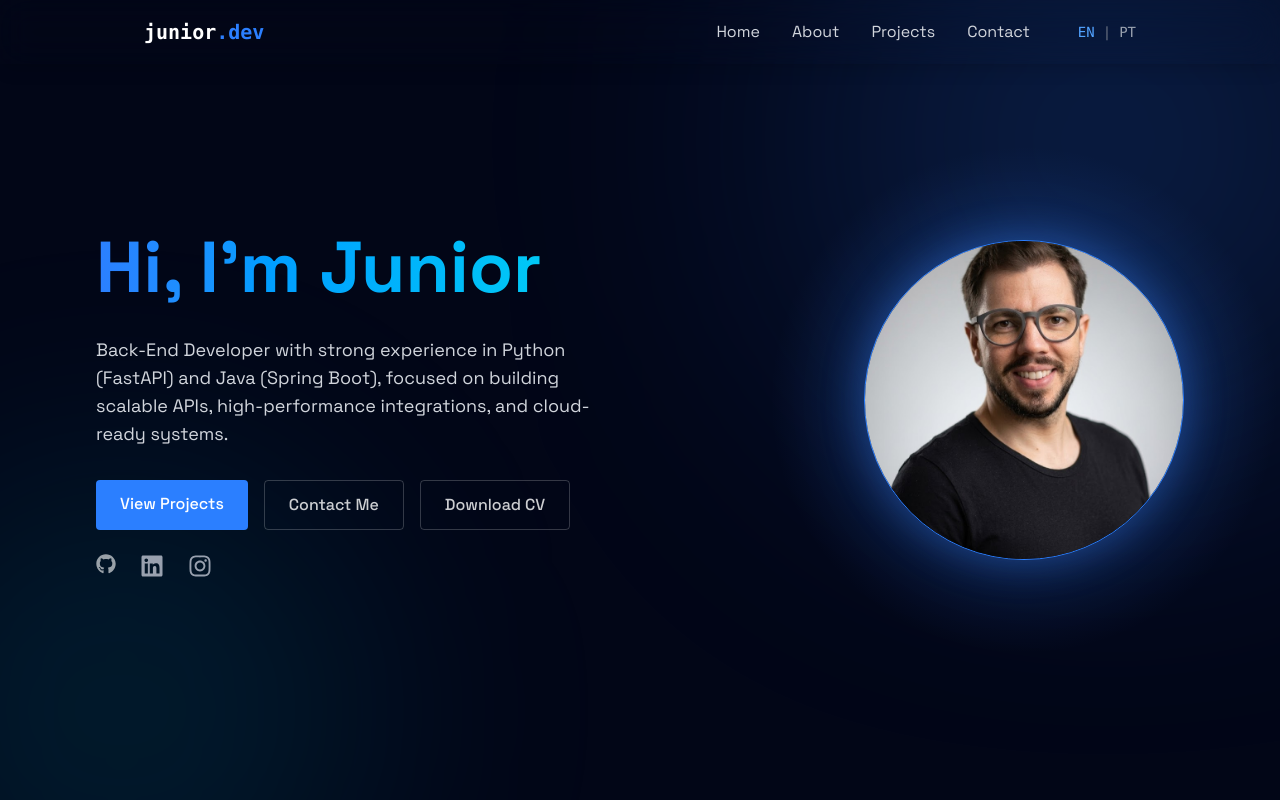
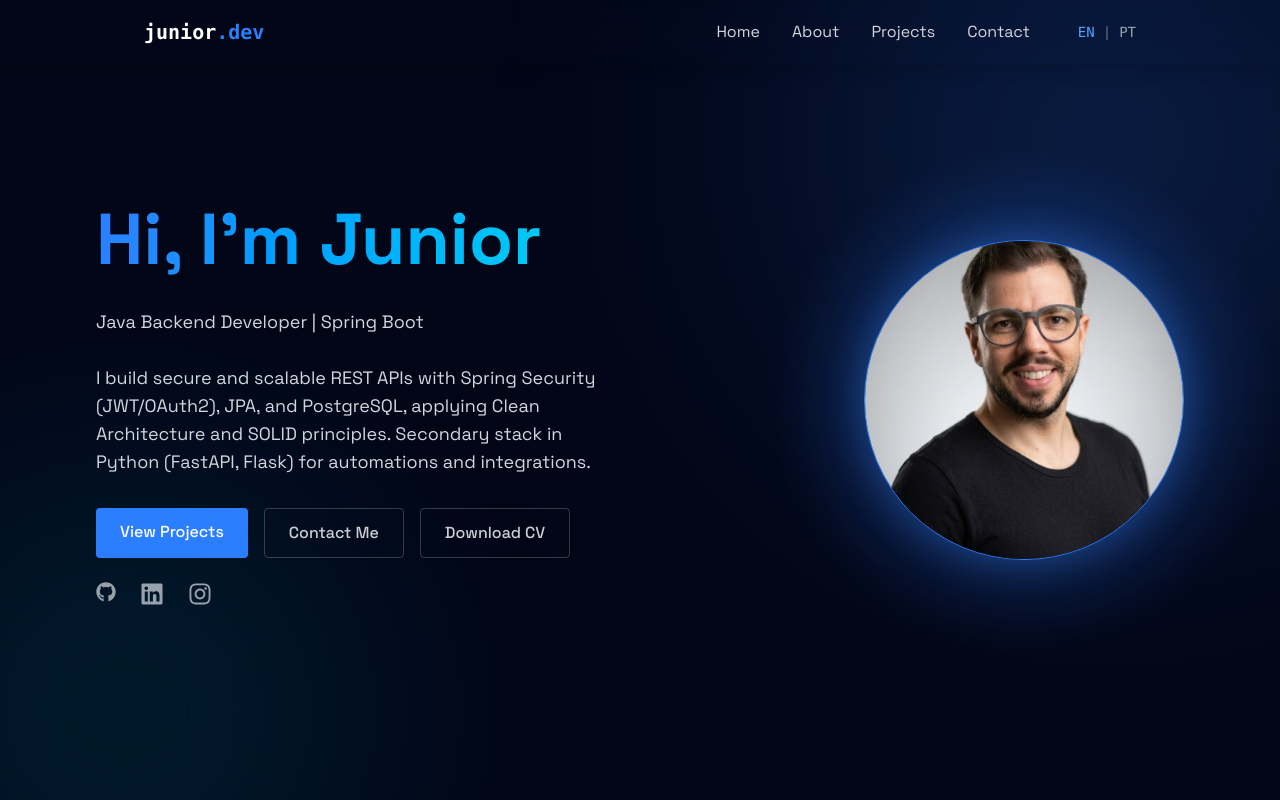
Before and after one commit to junior-bortolanza/portfolio-dev, a React (Vite) app: page / in a window 1280 px wide. Shown: the top 800 px of the page. Built offline with nearby package versions, Linux system fonts and the light colour scheme.

Commit message:
Fix: fixed my personal contact

```diff
--- a/src/components/sections/Contact.jsx
+++ b/src/components/sections/Contact.jsx
@@ -30,8 +30,8 @@ export const Contact = () => {
         });
       })
       .catch((error) => {
-        console.error("EmailJS error:", error);
-        alert(t("contact.error"));
+        console.error("EmailJS error:", JSON.stringify(error));
+        alert(t("contact.error") + "\n\nDetalhes: " + (error?.text || error?.message || JSON.stringify(error)));
       });
   };
 
--- a/src/components/sections/Home.jsx
+++ b/src/components/sections/Home.jsx
@@ -35,9 +35,8 @@ export const Home = () => {
             </h1>
 
 
-            <p className="text-gray-300 text-lg mb-8 max-w-lg">
+            <p className="text-gray-300 text-lg mb-8 max-w-lg whitespace-pre-line">
               {t("hero.description")}
-
             </p>
 
             <div className="flex justify-center md:justify-start gap-4 mb-6">
--- a/src/i18n/locales/en.json
+++ b/src/i18n/locales/en.json
@@ -8,7 +8,7 @@
 
   "hero": {
     "title": "Hi, I'm Junior",
-    "description": "Back-End Developer with strong experience in Python (FastAPI) and Java (Spring Boot), focused on building scalable APIs, high-performance integrations, and cloud-ready systems.",
+    "description": "Java Backend Developer | Spring Boot\n\nI build secure and scalable REST APIs with Spring Security (JWT/OAuth2), JPA, and PostgreSQL, applying Clean Architecture and SOLID principles. Secondary stack in Python (FastAPI, Flask) for automations and integrations.",
     "viewProjects": "View Projects",
     "contact": "Contact Me"
   },
--- a/src/i18n/locales/pt.json
+++ b/src/i18n/locales/pt.json
@@ -8,7 +8,7 @@
 
   "hero": {
     "title": "Olá, eu sou o Junior",
-    "description": "Desenvolvedor Back-End com foco em Java (Spring Boot) e Python (FastAPI, Flask). Experiência na criação de APIs REST escaláveis, arquitetura limpa, integração entre sistemas e boas práticas de desenvolvimento backend.",
+    "description": "Desenvolvedor Backend Java | Spring Boot\n\nConstruo APIs REST seguras e escaláveis com Spring Security (JWT/OAuth2), JPA e PostgreSQL, aplicando Clean Architecture e SOLID. Stack secundária em Python (FastAPI, Flask) para automações e integrações.",
     "viewProjects": "Ver Projetos",
     "contact": "Fale Comigo"
   },
```
